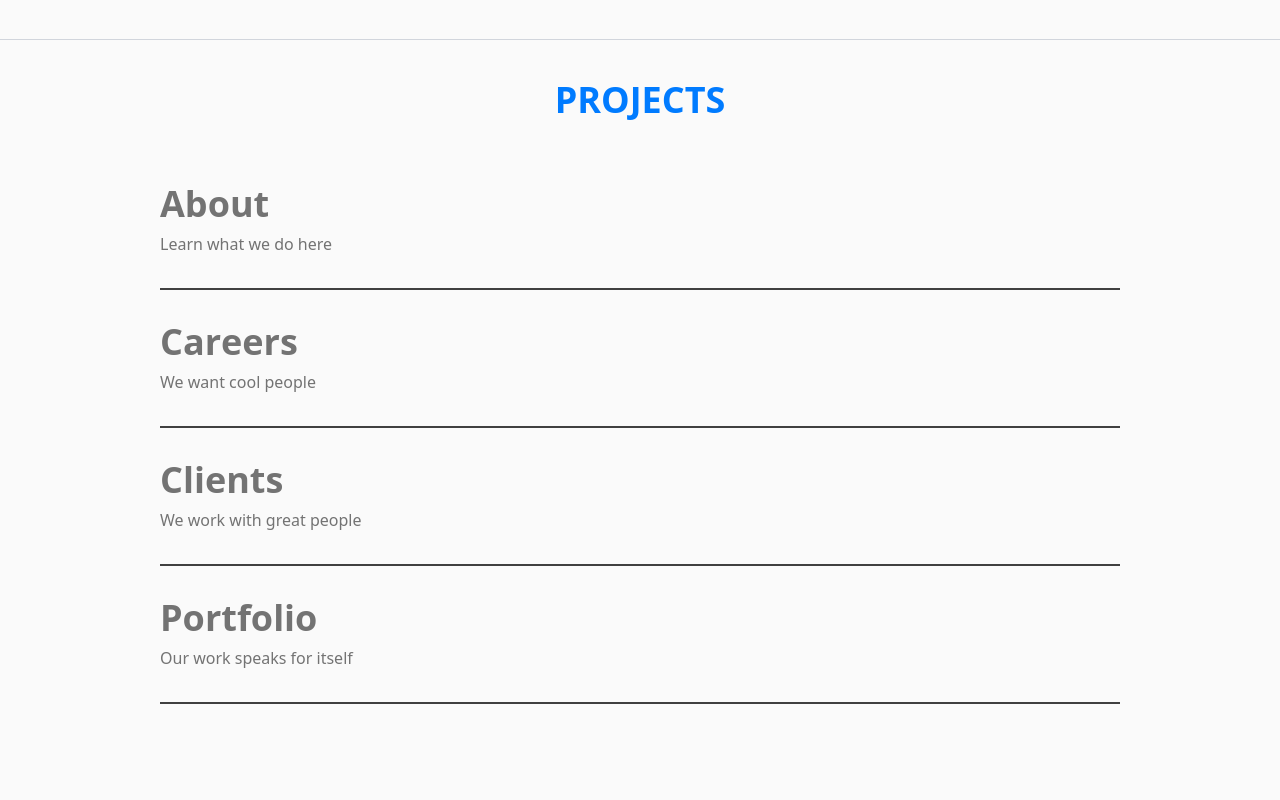
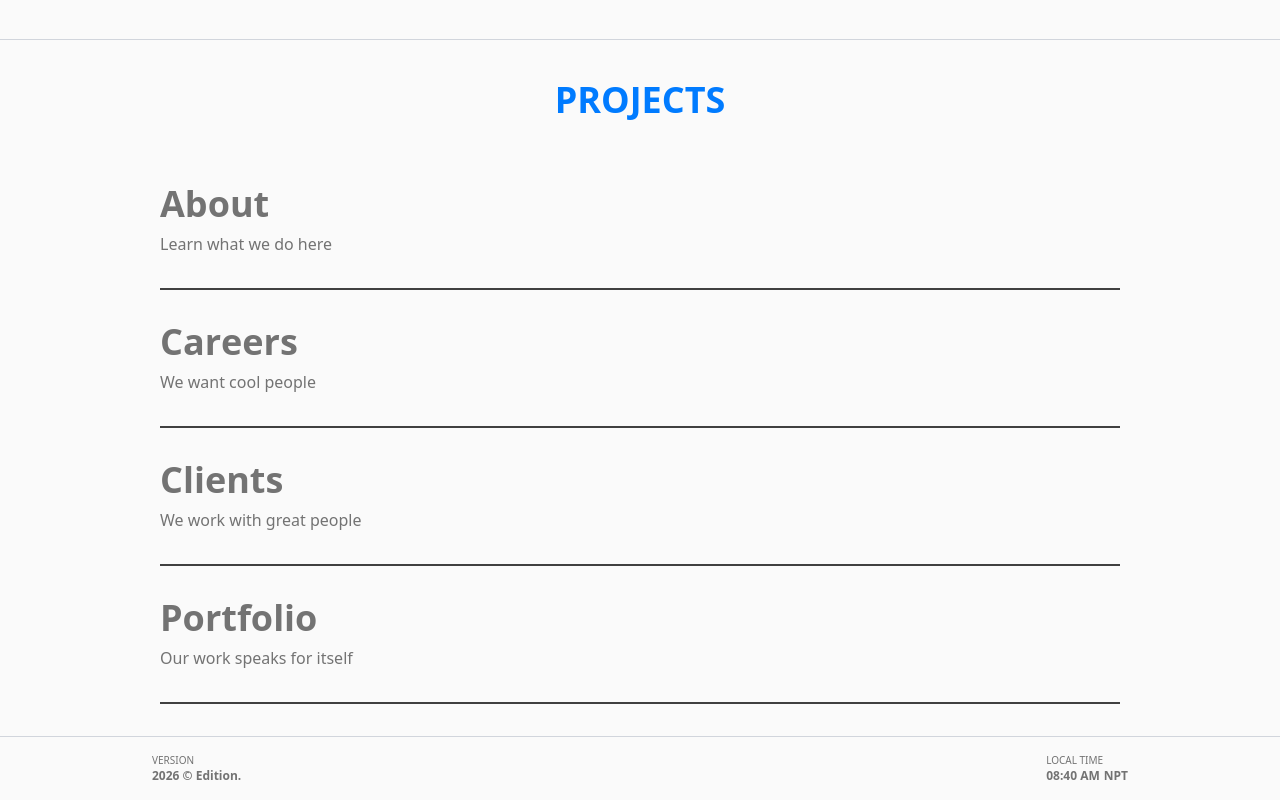
Before and after one commit to ankitshahi22/An_Creative_Studio, a Next.js app: page / in a window 1280 px wide. Shown: the part 1056-1856 px from the top of the page. Before the commit the page ends 1792 px from the top, so only its background shows below. Built offline with nearby package versions, Linux system fonts and the light colour scheme.

Commit message:
create footer section

```diff
--- a/src/app/layout.js
+++ b/src/app/layout.js
@@ -27,7 +27,6 @@ export default function RootLayout({ children }) {
     >
       <body className="min-h-full flex flex-col ">
         <CustomCursor />
-        <Header />
         {children}
       </body>
     </html>
--- a/src/app/page.js
+++ b/src/app/page.js
@@ -1,15 +1,19 @@
 import HeroSection from "../component/HeroSection/HeroSection";
 import About from "../component/about/About";
 import Work from "../component/work/work";
+import Header from "../component/header/Header";
+import Footer from "../component/footer/Footer";
 
 export default function Home() {
   return (
     <>
+      <Header />
       <main>
         <HeroSection />
         <About />
         <Work />
       </main>
+      <Footer />
     </>
   );
 }
--- /dev/null
+++ b/src/component/footer/Footer.jsx
@@ -0,0 +1,28 @@
+const Footer = () => {
+  return (
+    <div className="flex justify-between w-[80%] mx-auto py-4 px-6">
+      <div>
+        <p className="text-neutral-500 text-[10px] font-medium">VERSION</p>
+        <p className="text-neutral-500 text-xs font-semibold">
+          2026 © Edition.
+        </p>
+      </div>
+      <div>
+        <p className="text-neutral-500 text-[10px] font-medium">LOCAL TIME</p>
+        <p className="text-neutral-500 text-xs font-semibold">
+          {new Date().toLocaleString("en-US", {
+            timeZone: "Asia/Kathmandu",
+            hour: "2-digit",
+            minute: "2-digit",
+            hour12: true,
+          })}
+          <span className="text-neutral-500 text-xs ml-1 font-semibold">
+            NPT
+          </span>
+        </p>
+      </div>
+    </div>
+  );
+};
+
+export default Footer;
--- a/src/component/work/work.jsx
+++ b/src/component/work/work.jsx
@@ -1,5 +1,6 @@
 "use client";
 
+import { borderClr } from "../../store/data";
 import WorkSection from "./WorkSection";
 import { motion } from "framer-motion";
 
@@ -9,6 +10,7 @@ export default function Work() {
       initial={{ opacity: 0, x: 40 }}
       whileInView={{ opacity: 1, x: 0 }}
       transition={{ duration: 1 }}
+      className={`${borderClr}`}
     >
       <h2 className="text-4xl font-bold text-center mt-10 text-[#007bff]">
         PROJECTS
```
